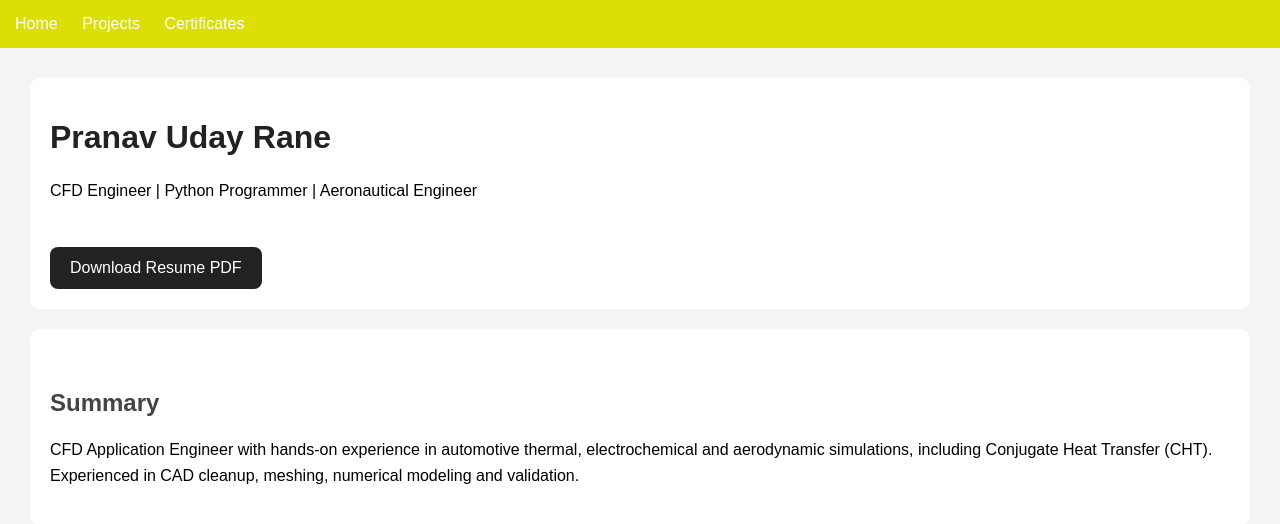
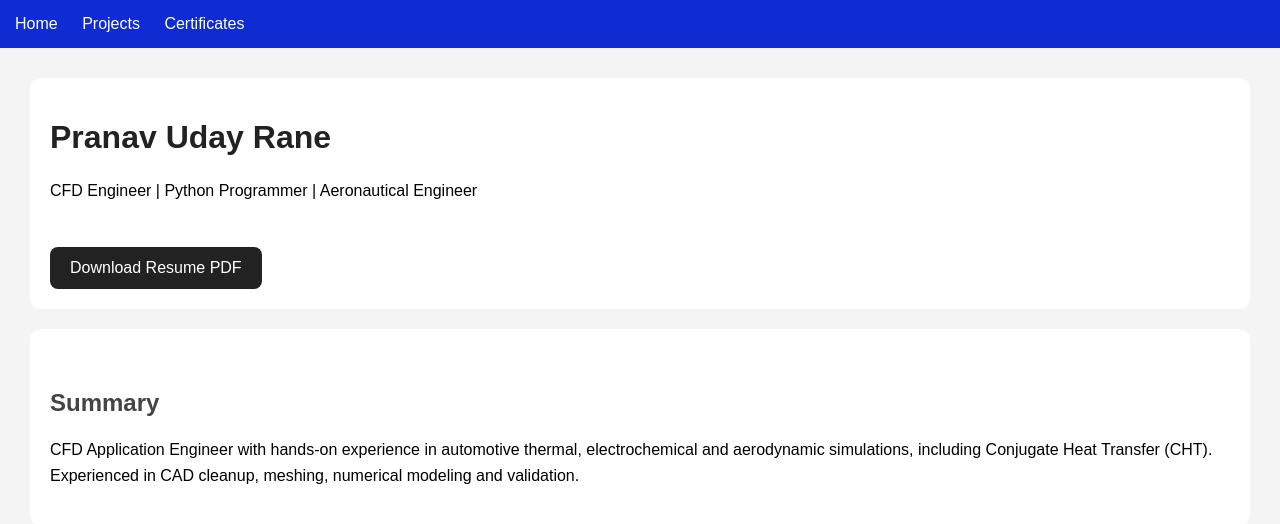
Before and after one commit to PranavRane25896/website_my_portfolio, a Flask app: page / in a window 1280 px wide. Shown: the top 524 px of the page. Run offline with Flask 3, Linux system fonts and the light colour scheme.

Commit message:
Color change

```diff
--- a/static/style.css
+++ b/static/style.css
@@ -5,7 +5,7 @@ body {
 }
 
 nav {
-    background-color: #dbdf05;
+    background-color: #0e2cd1;
     padding: 15px;
 }
 
```
